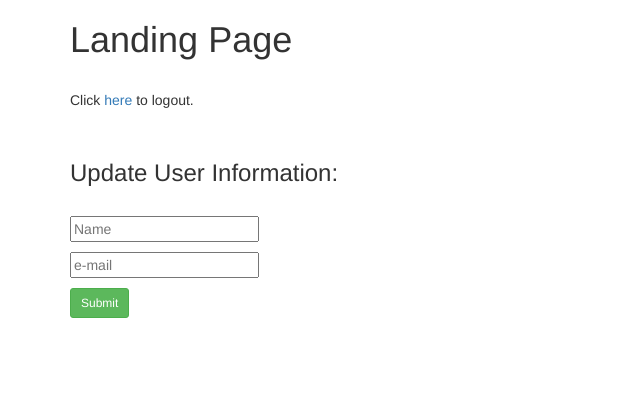
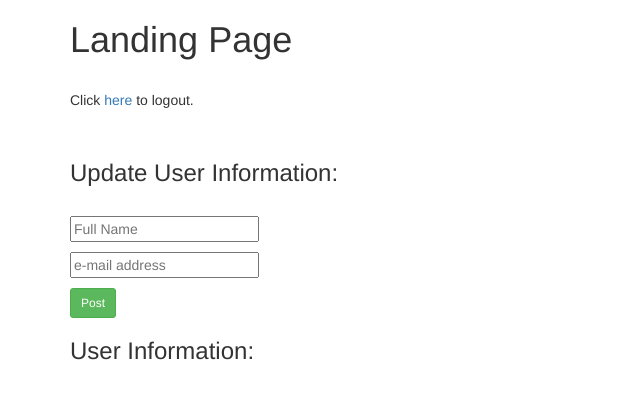
Before and after one commit to hedgecore/simplelogon, a Flask app: template project/home/templates/index.html in a window 1280 px wide. Shown: the top 399 px of the page, without its empty margins (0-640 px from the left). Run offline with Flask 2, Linux system fonts and the light colour scheme; the template is opened without the code that fills it: values that come from a table or form of the project are taken from there, others are empty; parts of the project's set-up code (start-up, migrations or seed data) failed here and were passed over; some libraries are stand-ins or nearby versions.

Commit message:
updated tables

```diff
--- a/config.py
+++ b/config.py
@@ -8,6 +8,7 @@ class BaseConfig(object):
     SQLALCHEMY_DATABASE_URI = os.environ['DATABASE_URL']
     print SQLALCHEMY_DATABASE_URI
     HMAC_KEY = 'd7b939bce92e93104b1d0c7889059a9cbc55a087'
+    WTF_SECRET_KEY = '\xc5zy\xd0\x813\xee\x97\x03\xec4l\xa0|\x9eYtg\x18\xe5\x8c\x8d\xc4s'
 
 
 class TestConfig(BaseConfig):
--- a/db_create.py
+++ b/db_create.py
@@ -1,11 +1,11 @@
 from project import db
-from project.models import BlogPost
+from project.models import information
 
 
 db.create_all()
 
 # insert
-#db.session.add(BlogPost("user1", "user1@notmail.com"))
+db.session.add(information("user1", "user1@notmail.com"))
 #db.session.add(BlogPost("...", "..."))
 #db.session.add(BlogPost("...", "..."))
 
--- a/models.py
+++ b/models.py
@@ -5,7 +5,7 @@ from sqlalchemy import ForeignKey
 from sqlalchemy.orm import relationship
 
 
-class BlogPost(db.Model):
+class information(db.Model):
 
     __tablename__ = "posts"
 
@@ -31,7 +31,7 @@ class User(db.Model):
     name = db.Column(db.String, nullable=False)
     email = db.Column(db.String, nullable=False)
     password = db.Column(db.String, nullable=False)
-    posts = relationship("BlogPost", backref="author")
+    posts = relationship("information", backref="author")
 
     def __init__(self, name, email, password):
         self.name = name
--- a/project/home/templates/index.html
+++ b/project/home/templates/index.html
@@ -12,7 +12,7 @@
 <form class="form-message" role="form" method="post" action="/">
   {{ form.csrf_token }}
   <p>
-    {{ form.title(placeholder="Name") }}
+    {{ form.title(placeholder="Full Name") }}
     <span class="error">
       {% if form.title.errors %}
         {% for error in form.title.errors %}
@@ -22,7 +22,7 @@
     </span>
   </p>
   <p>
-  {{ form.description(placeholder="e-mail") }}
+  {{ form.description(placeholder="e-mail address") }}
     <span class="error">
       {% if form.description.errors %}
         {% for error in form.description.errors %}
@@ -31,13 +31,16 @@
       {% endif %}
     </span>
   </p>
-  <button class="btn btn-sm btn-success" type="submit">Submit</button>
-
+  <button class="btn btn-sm btn-success" type="submit">Post</button>
 </form>
 
-
-
-
-
+<!-- All posts -->
+<h3>User Information:</h3>
+{% for post in posts %}
+  <strong>Name:</strong> {{ post.title }} <br>
+  <strong>E-mail:</strong> {{ post.description }} <br>
+  <strong>Username:</strong> {{ post.author.name }} <br>
+<br>
+{% endfor %}
 
 {% endblock %}
--- a/project/models.py
+++ b/project/models.py
@@ -5,7 +5,7 @@ from sqlalchemy import ForeignKey
 from sqlalchemy.orm import relationship
 
 
-class BlogPost(db.Model):
+class information(db.Model):
 
     __tablename__ = "posts"
 
@@ -31,7 +31,7 @@ class User(db.Model):
     name = db.Column(db.String, nullable=False)
     email = db.Column(db.String, nullable=False)
     password = db.Column(db.String, nullable=False)
-    posts = relationship("BlogPost", backref="author")
+    posts = relationship("information", backref="author")
 
     def __init__(self, name, email, password):
         self.name = name
```
Also changed, not shown: project/__init__.py (+5 -3 lines), project/home/views.py (+9 -8 lines), project/users/views.py (+7 -12 lines).
